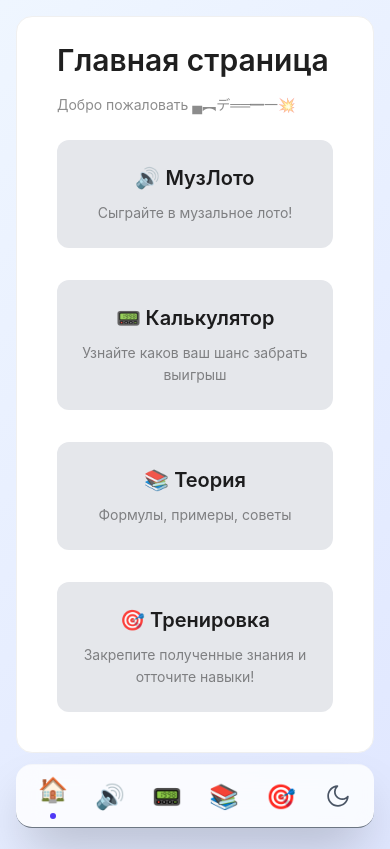
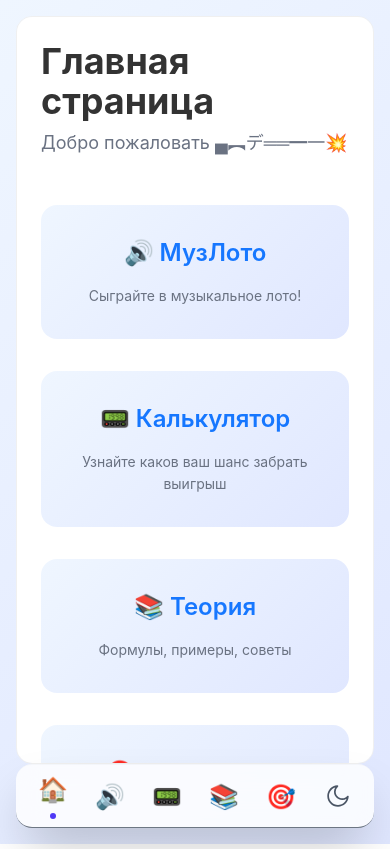
Before and after one commit to PilaFFF/Helpoker, a React (Vite) app: page / in a window 390 px wide. Built offline with nearby package versions, Linux system fonts and the light colour scheme.

Commit message:
доработал UI и адаптив

```diff
--- a/src/routes/index.tsx
+++ b/src/routes/index.tsx
@@ -1,69 +1,94 @@
-import { createFileRoute } from '@tanstack/react-router'
-import { Typography, Space } from 'antd'
+import { createFileRoute, Link } from '@tanstack/react-router'
 import { motion } from 'framer-motion'
 import { MainLayout } from '@/shared/ui'
 import { observer } from 'mobx-react-lite'
 import { themeStore } from '@/shared/lib/theme'
 
-const { Title, Text } = Typography
+type MenuItem = {
+	title: string
+	description: string
+	to: string
+}
+
+const menuItems: MenuItem[] = [
+	{
+		title: '🔊 МузЛото',
+		description: 'Сыграйте в музыкальное лото!',
+		to: '/musloto',
+	},
+	{
+		title: '📟 Калькулятор',
+		description: 'Узнайте каков ваш шанс забрать выигрыш',
+		to: '/calculator',
+	},
+	{
+		title: '📚 Теория',
+		description: 'Формулы, примеры, советы',
+		to: '/theory',
+	},
+	{
+		title: '🎯 Тренировка',
+		description: 'Закрепите полученные знания и отточите навыки!',
+		to: '/training',
+	},
+]
 
 const RouteComponent = observer(function RouteComponent() {
 	const isDark = themeStore.isDark
+
 	return (
 		<MainLayout>
-			<motion.div animate={{ scale: [0.95, 1], opacity: [0, 1], transition: { ease: ['easeInOut'], duration: 0.6 } }}>
-				<Space direction="vertical" className="w-full">
 			<motion.div
-						animate={{ x: [-30, 0], opacity: [0, 1], transition: { ease: ['easeOut'], duration: 0.5 } }}
-						className="flex items-center justify-between"
+				initial={{ scale: 0.95, opacity: 0 }}
+				animate={{ scale: 1, opacity: 1 }}
+				transition={{ ease: 'easeInOut', duration: 0.6 }}
+				className="w-full"
 			>
 				<motion.div
-							animate={{
-								scale: [0.8, 1],
-								transition: { type: 'spring', stiffness: 100, damping: 12, duration: 0.7 },
-							}}
-							className="flex items-center"
+					initial={{ x: -30, opacity: 0 }}
+					animate={{ x: 0, opacity: 1 }}
+					transition={{ ease: 'easeOut', duration: 0.5 }}
+					className="flex flex-col gap-2 mb-12"
 				>
-							<div className="ml-4">
-								<Title level={2}>Главная страница</Title>
-								<Text type="secondary">Добро пожаловать ▄︻デ══━一💥</Text>
-							</div>
-						</motion.div>
+					<motion.h1
+						initial={{ scale: 0.8 }}
+						animate={{ scale: 1 }}
+						transition={{ type: 'spring', stiffness: 100, damping: 12 }}
+						className="text-4xl font-bold"
+					>
+						Главная страница
+					</motion.h1>
+					<p className="text-lg text-gray-500">Добро пожаловать ▄︻デ══━一💥</p>
 				</motion.div>
 
 				<motion.div
-						animate={{
-							opacity: [0, 1],
-							transition: { ease: ['easeInOut'], duration: 0.5, delayChildren: 0.3, staggerChildren: 0.15 },
+					initial={{ opacity: 0 }}
+					animate={{ opacity: 1 }}
+					transition={{ duration: 0.5, delayChildren: 0.3, staggerChildren: 0.15 }}
+					className="grid grid-cols-1 md:grid-cols-3 gap-8"
+				>
+					{menuItems.map((item, idx) => (
+						<motion.div
+							key={item.to}
+							initial={{ y: 20, opacity: 0 }}
+							animate={{ y: 0, opacity: 1 }}
+							transition={{ ease: 'easeOut', duration: 0.4, delay: idx * 0.15 }}
+						>
+							<Link
+								to={item.to}
+								style={{
+									background: isDark ? '#131314' : 'linear-gradient(135deg, #eff6ff 0%, #e0e7ff 100%)',
 								}}
-						className="grid grid-cols-1 md:grid-cols-3"
+								className={`block p-8 rounded-2xl text-center transition-all duration-300 hover:scale-105 hover:shadow-xl ${
+									isDark ? 'bg-gray-700 hover:bg-gray-600' : 'bg-gray-100 hover:bg-gray-200'
+								}`}
 							>
-						{['🔊 МузЛото', '📟 Калькулятор', '📚 Теория', '🎯 Тренировка'].map((title, idx) => (
-							<motion.div
-								key={title}
-								animate={{
-									y: [20, 0],
-									opacity: [0, 1],
-									transition: { ease: ['easeOut'], duration: 0.4, delay: idx * 0.3 },
-								}}
-								className={`cursor-pointer text-center p-6 m-4 ${
-									isDark ? 'bg-gray-600' : 'bg-gray-200'
-								} rounded-xl hover:scale-105 hover:shadow-lg transition-all duration-300 ease-in-out transform`}
-							>
-								<Title level={4}>{title}</Title>
-								<Text type="secondary">
-									{title === '🔊 МузЛото'
-										? 'Сыграйте в музальное лото!'
-										: title === '📟 Калькулятор'
-											? 'Узнайте каков ваш шанс забрать выигрыш'
-											: title === '📚 Теория'
-												? 'Формулы, примеры, советы'
-												: 'Закрепите полученные знания и отточите навыки!'}
-								</Text>
+								<h2 className="text-2xl font-semibold mb-4">{item.title}</h2>
+								<p className="text-gray-500">{item.description}</p>
+							</Link>
 						</motion.div>
 					))}
 				</motion.div>
-				</Space>
 			</motion.div>
 		</MainLayout>
 	)
--- a/src/shared/ui/HandBoardDisplay.tsx
+++ b/src/shared/ui/HandBoardDisplay.tsx
@@ -3,6 +3,7 @@ import { PlayingCard } from '@/shared/ui'
 import type { ActiveSlot, Card } from '@/shared/lib/poker/types'
 import classNames from 'classnames'
 import type { FC } from 'react'
+import { observer } from 'mobx-react-lite'
 
 interface HandBoardDisplayProps {
 	hole?: Array<Card | null>
@@ -16,15 +17,8 @@ interface HandBoardDisplayProps {
 
 const labels = ['Флоп', 'Флоп', 'Флоп', 'Тёрн', 'Ривер']
 
-export const HandBoardDisplay: FC<HandBoardDisplayProps> = ({
-	hole,
-	board,
-	activeSlot,
-	setActiveSlot,
-	clearSlot,
-	flopTurnRiverLabels = false,
-	onEmptyClick,
-}) => {
+export const HandBoardDisplay: FC<HandBoardDisplayProps> = observer(
+	({ hole, board, activeSlot, setActiveSlot, clearSlot, flopTurnRiverLabels = false, onEmptyClick }) => {
 		const cards = hole ?? board ?? []
 		const type: 'hole' | 'board' = hole ? 'hole' : 'board'
 
@@ -65,4 +59,5 @@ export const HandBoardDisplay: FC<HandBoardDisplayProps> = ({
 				))}
 			</div>
 		)
-}
+	},
+)
--- a/src/shared/ui/MainLayout.tsx
+++ b/src/shared/ui/MainLayout.tsx
@@ -33,7 +33,7 @@ export const MainLayout: FC<MainLayoutProps> = observer(({ children, title }) =>
 
 	return (
 		<motion.div
-			className="min-h-screen p-4 pb-24"
+			className="h-screen max-h-screen p-4"
 			style={{
 				background: isDark ? '#131314' : 'linear-gradient(135deg, #eff6ff 0%, #e0e7ff 100%)',
 			}}
@@ -46,13 +46,23 @@ export const MainLayout: FC<MainLayoutProps> = observer(({ children, title }) =>
 					>
 						<MenuCircles items={menuItems} />
 					</motion.div>
-					<div className="flex-1 min-w-0">
+					<motion.div
+						className="flex-1 min-w-0"
+						animate={{
+							scale: [0.95, 1],
+							opacity: [0, 1],
+							transition: { duration: 0.1 },
+						}}
+					>
 						{title && <h1 className="text-3xl font-bold mb-6">{title}</h1>}
 
-						<Card ref={scrollRef} className="overflow-y-auto max-h-[calc(100vh-6rem)] scrollbar-none">
+						<Card
+							ref={scrollRef}
+							className="overflow-y-auto h-[calc(100vh-6rem)] max-h-[calc(100vh-6rem)] scrollbar-none"
+						>
 							{children}
 						</Card>
-					</div>
+					</motion.div>
 				</div>
 			</div>
 
--- a/src/shared/ui/MenuCircles.tsx
+++ b/src/shared/ui/MenuCircles.tsx
@@ -34,7 +34,7 @@ export const MenuCircles: FC<MenuCirclesProps> = ({ items }) => {
 							className={classNames(
 								'relative w-12 h-12 flex items-center justify-center rounded-full text-2xl transition-all duration-200 hover:scale-105',
 								{
-									'text-white shadow-lg scale-110 border-t-[1.5px] border-t-indigo-100/70 border-b-[1px] border-b-gray-50/30':
+									'text-white shadow-xl bg-blue-300 scale-110 border-t-[1.5px] border-t-indigo-100/70 border-b-[1px] border-b-gray-50/30':
 										isActive,
 									'text-gray-600 hover:bg-gray-300 border-t-[1.5px] border-t-indigo-100/70 border-b-[1px] border-b-gray-50/30':
 										!isActive,
@@ -43,13 +43,13 @@ export const MenuCircles: FC<MenuCirclesProps> = ({ items }) => {
 							animate={{
 								y: [20, 0],
 								opacity: [0, 1],
-								transition: { duration: 0.1, delay: idx * 0.2 },
+								transition: { duration: 0.1, delay: idx * 0.05 },
 							}}
 						>
 							{isActive ? (item.iconActive ?? item.icon) : item.icon}
-							{isActive && isRouteItem && (
+							{/* {isActive && isRouteItem && (
 								<span className="absolute -bottom-1 left-1/2 -translate-x-1/2 w-2.5 h-2.5 bg-indigo-600 rounded-full" />
-							)}
+							)} */}
 						</motion.button>
 					</Tooltip>
 				)
--- a/src/widgets/MuslotoPage/ui/MuslotoPage.tsx
+++ b/src/widgets/MuslotoPage/ui/MuslotoPage.tsx
@@ -149,7 +149,7 @@ export const MuslotoPage = observer(() => {
 
 	return (
 		<MainLayout>
-			<div className="flex flex-col items-center justify-center space-y-12 max-w-4xl mx-auto">
+			<div className="flex flex-col items-center justify-center gap-10 max-w-4xl mx-auto">
 				<motion.div
 					className={`text-9xl font-black tabular-nums ${isDark ? 'text-white' : 'text-gray-900'}`}
 					animate={isAnimating ? { rotate: [0, 360], scale: [1, 1.3, 1], opacity: [1, 0.7, 1] } : {}}
--- a/src/widgets/MuslotoPage/ui/components/Player.tsx
+++ b/src/widgets/MuslotoPage/ui/components/Player.tsx
@@ -42,7 +42,9 @@ const Player: FC<IProps> = ({
 	return (
 		<div className="w-full bg-black/30 backdrop-blur-xl rounded-3xl p-8 border border-white/20 shadow-2xl">
 			<div className="text-center mb-6">
-				<div className="text-2xl font-medium text-white/90 truncate px-10">🔥 {getTrackName(selectedSong)}</div>
+				<div className="text-lg font-medium text-white/90 truncate md:px-10 md:text-3xl">
+					🔥 {getTrackName(selectedSong)}
+				</div>
 			</div>
 
 			<div className="mb-0">
--- a/src/widgets/TheoryPage/ui/components/Step3Card.tsx
+++ b/src/widgets/TheoryPage/ui/components/Step3Card.tsx
@@ -1,10 +1,13 @@
+import { themeStore } from '@/shared/lib/theme'
 import { Card as AntCard, Typography, Space } from 'antd'
+import { observer } from 'mobx-react-lite'
 
-export const Step3Card = () => {
+export const Step3Card = observer(() => {
+	const isDark = themeStore.isDark
 	return (
 		<AntCard
 			style={{
-				background: '#131314',
+				background: isDark ? '#131314' : 'linear-gradient(135deg, #eff6ff 0%, #e0e7ff 100%)',
 			}}
 		>
 			<Typography.Title level={3}>Шаг 3: Настройка параметров расчета</Typography.Title>
@@ -26,4 +29,4 @@ export const Step3Card = () => {
 			</Space>
 		</AntCard>
 	)
-}
+})
--- a/src/widgets/TrainingPage/ui/TrainingPage.tsx
+++ b/src/widgets/TrainingPage/ui/TrainingPage.tsx
@@ -1,9 +1,16 @@
-import { MainLayout } from '@/shared/ui'
+import { MainLayout, Typography } from '@/shared/ui'
+import { observer } from 'mobx-react-lite'
 
-export const TrainingPage = () => {
+export const TrainingPage = observer(() => {
 	return (
-		<MainLayout>
-			<div>В разработке</div>
+		<MainLayout title="Тренировка">
+			<div className="flex items-center justify-center h-screen max-h-[calc(100vh-10rem)]">
+				<div className="flex rounded-2xl p-4 flex-1 items-center justify-center">
+					<Typography.Title level={2} style={{ marginBottom: '0px' }}>
+						В разработке 👨‍💻
+					</Typography.Title>
+				</div>
+			</div>
 		</MainLayout>
 	)
-}
+})
```
Lines whose indentation alone changed are shown as unchanged.
